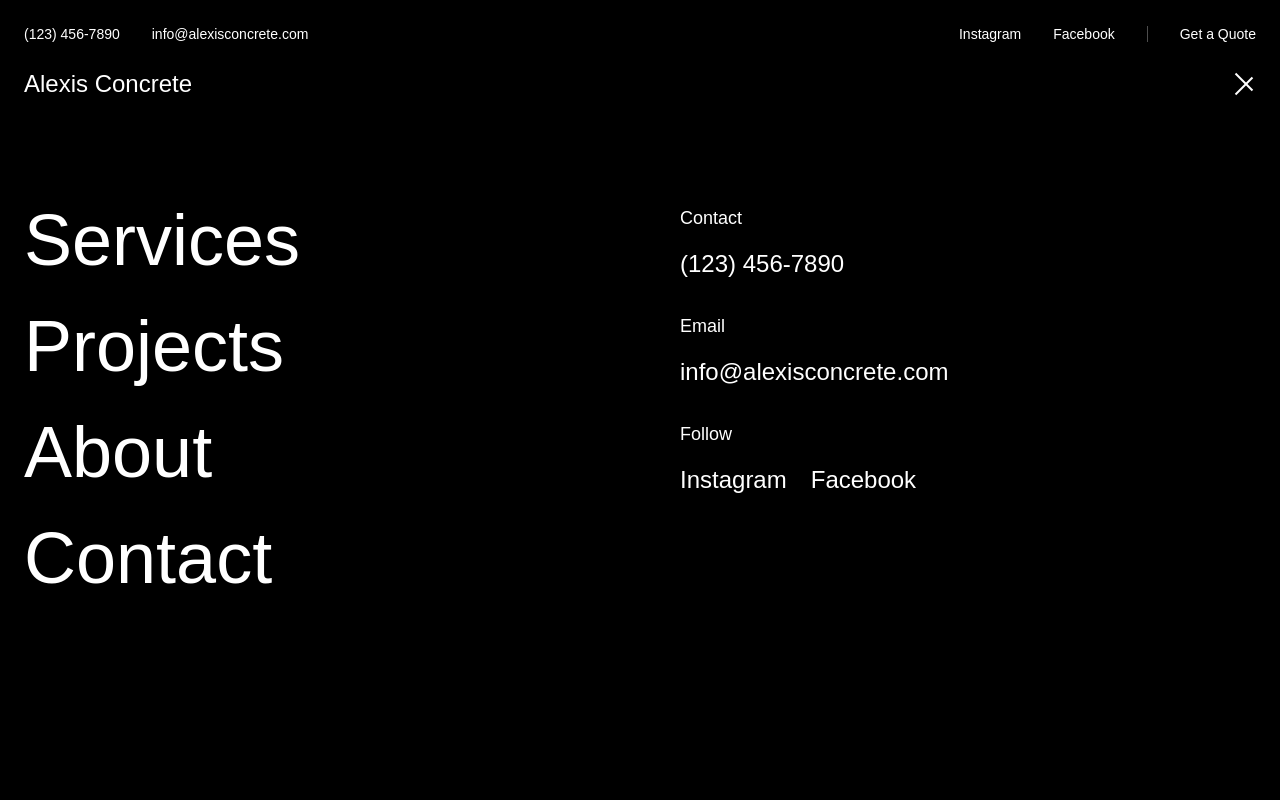
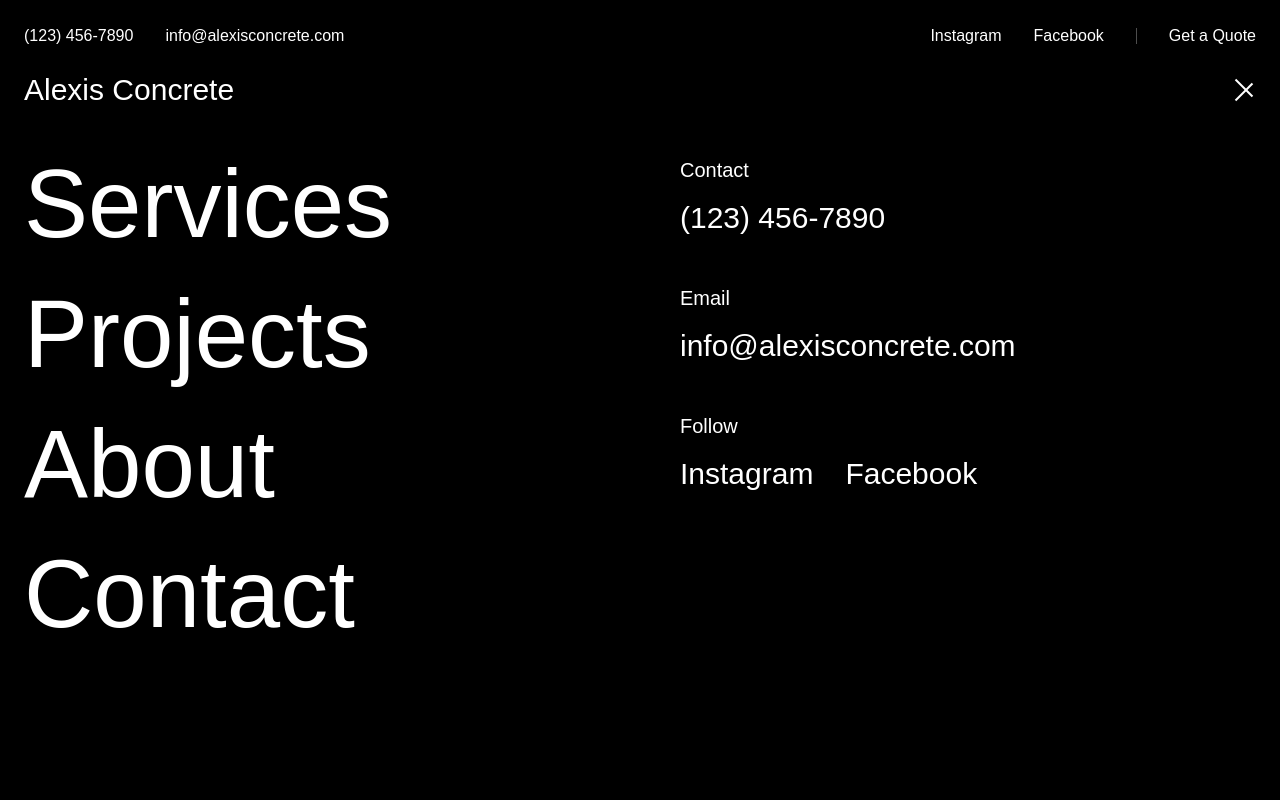
Before and after one commit to UDGOK/alexis-concrete, a Next.js app: page / in a window 1280 px wide. Both pictures are taken after a click on the button "Menu". Shown: the top 800 px of the page. Built offline with nearby package versions, Linux system fonts and the light colour scheme.

Commit message:
Update font weights and sizes to match wearemotto.com

```diff
--- a/components/Navigation.tsx
+++ b/components/Navigation.tsx
@@ -84,7 +84,7 @@ export default function Navigation() {
                 animate={{ height: 'auto', opacity: 1 }}
                 exit={{ height: 0, opacity: 0 }}
                 transition={{ duration: 0.3, ease: [0.76, 0, 0.24, 1] }}
-                className="flex justify-between items-center mb-6 text-white text-sm font-light"
+                className="flex justify-between items-center mb-6 text-white text-base font-normal"
               >
                 <div className="flex items-center space-x-8">
                   <a href="tel:+1234567890" className="hover:text-gray-300 transition-colors">
@@ -102,7 +102,7 @@ export default function Navigation() {
                     Facebook
                   </a>
                   <span className="w-px h-4 bg-white/30"></span>
-                  <a href="#services" className="hover:text-gray-300 transition-colors">
+                  <a href="#services" className="hover:text-gray-300 transition-colors font-medium">
                     Get a Quote
                   </a>
                 </div>
@@ -114,7 +114,7 @@ export default function Navigation() {
           <div className="flex items-center justify-between">
             <Link
               href="/"
-              className="text-2xl font-light text-white"
+              className="text-3xl font-medium text-white"
               onClick={() => setIsOpen(false)}
             >
               Alexis Concrete
@@ -168,7 +168,7 @@ export default function Navigation() {
                         <Link
                           href={item.href}
                           onClick={() => setIsOpen(false)}
-                          className="group inline-block text-white text-5xl md:text-7xl font-light hover:text-gray-400 transition-colors duration-300"
+                          className="group inline-block text-white text-6xl md:text-8xl font-medium hover:text-gray-400 transition-colors duration-300"
                         >
                           {item.name}
                           <span className="block h-0.5 w-0 group-hover:w-full bg-white transition-all duration-300"></span>
@@ -176,26 +176,26 @@ export default function Navigation() {
                       </div>
                     ))}
                   </div>
-                  <div className="text-white space-y-8">
+                  <div className="text-white space-y-12">
                     <div>
-                      <h3 className="text-lg font-light mb-4">Contact</h3>
-                      <a href="tel:+1234567890" className="text-2xl hover:text-gray-400 transition-colors duration-300">
+                      <h3 className="text-xl font-medium mb-4">Contact</h3>
+                      <a href="tel:+1234567890" className="text-3xl font-medium hover:text-gray-400 transition-colors duration-300">
                         (123) 456-7890
                       </a>
                     </div>
                     <div>
-                      <h3 className="text-lg font-light mb-4">Email</h3>
-                      <a href="mailto:info@alexisconcrete.com" className="text-2xl hover:text-gray-400 transition-colors duration-300">
+                      <h3 className="text-xl font-medium mb-4">Email</h3>
+                      <a href="mailto:info@alexisconcrete.com" className="text-3xl font-medium hover:text-gray-400 transition-colors duration-300">
                         info@alexisconcrete.com
                       </a>
                     </div>
                     <div>
-                      <h3 className="text-lg font-light mb-4">Follow</h3>
-                      <div className="flex space-x-6">
-                        <a href="#" className="text-2xl hover:text-gray-400 transition-colors duration-300">
+                      <h3 className="text-xl font-medium mb-4">Follow</h3>
+                      <div className="flex space-x-8">
+                        <a href="#" className="text-3xl font-medium hover:text-gray-400 transition-colors duration-300">
                           Instagram
                         </a>
-                        <a href="#" className="text-2xl hover:text-gray-400 transition-colors duration-300">
+                        <a href="#" className="text-3xl font-medium hover:text-gray-400 transition-colors duration-300">
                           Facebook
                         </a>
                       </div>
```
